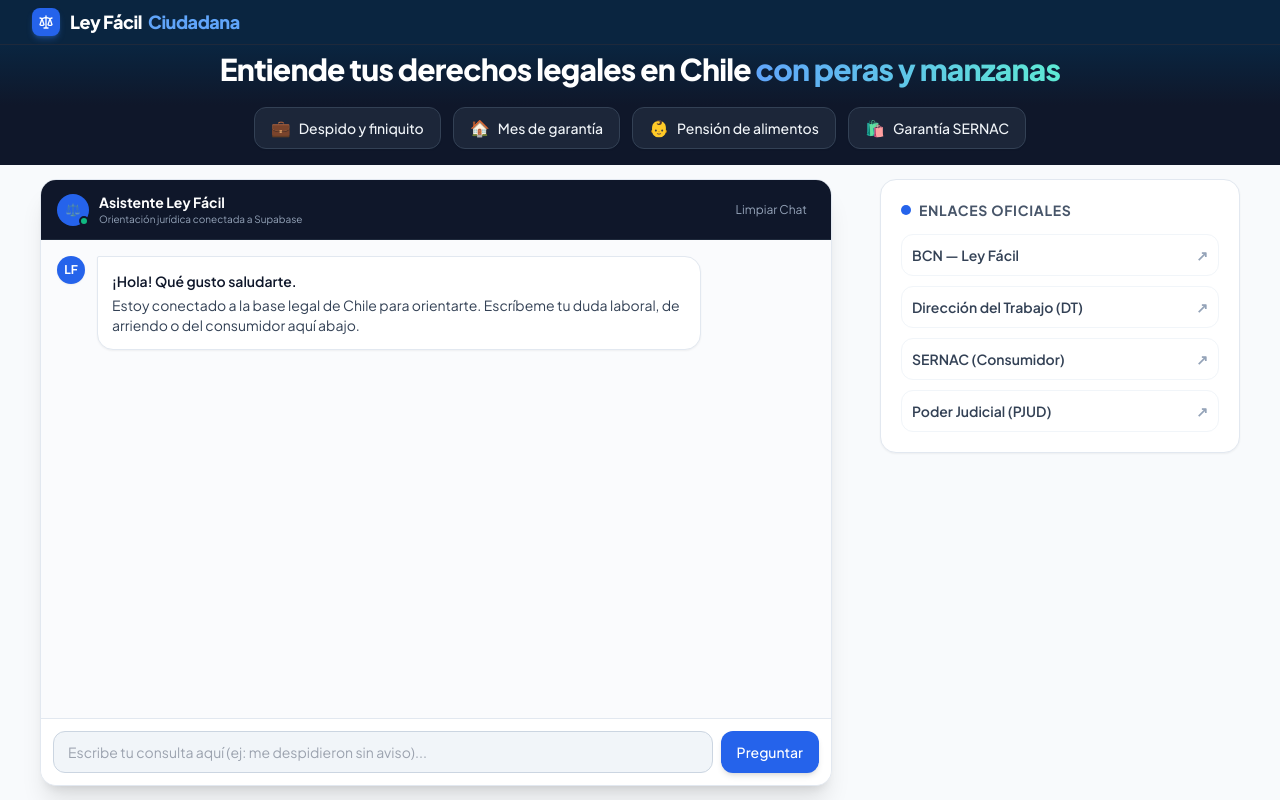
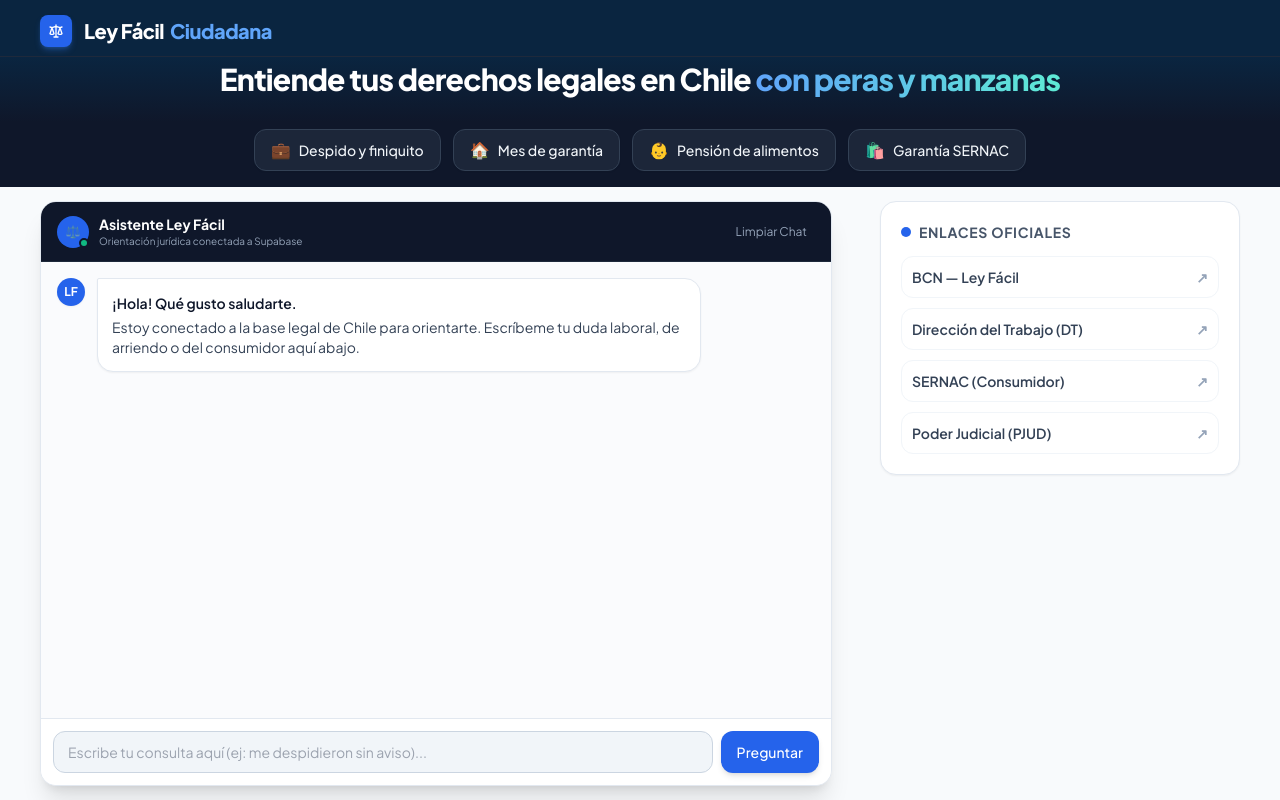
Before and after one commit to SmokeStudios96/ley-facil-chile, a website: page index.html in a window 1280 px wide. Drawn offline with nearby package versions, Linux system fonts and the light colour scheme.

Commit message:
style: aire al logo y mayor distancia vertical en hero

```diff
--- a/index.html
+++ b/index.html
@@ -27,17 +27,17 @@
 </head>
 <body class="bg-slate-50 text-slate-800 font-sans antialiased h-full flex flex-col overflow-hidden">
 
-  <!-- ================= NAVBAR ================= -->
+  <!-- ================= NAVBAR (LOGO CON MÁS AIRE Y BAJADO ~2 CM) ================= -->
   <nav class="bg-chile-navy border-b border-slate-800 shadow-md flex-shrink-0">
-    <div class="w-full px-4 sm:px-6 lg:px-8 h-11 flex items-center justify-between">
-      <div class="flex items-center gap-2.5">
-        <div class="w-7 h-7 rounded-lg bg-blue-600 text-white flex items-center justify-center shadow-md shadow-blue-500/30">
+    <div class="w-full px-6 sm:px-8 lg:px-10 h-14 flex items-center justify-between pt-1.5">
+      <div class="flex items-center gap-3">
+        <div class="w-8 h-8 rounded-lg bg-blue-600 text-white flex items-center justify-center shadow-md shadow-blue-500/30">
           <svg class="w-4 h-4" fill="none" stroke="currentColor" viewBox="0 0 24 24">
             <path stroke-linecap="round" stroke-linejoin="round" stroke-width="2" d="M3 6l3 1m0 0l-3 9a5.002 5.002 0 006.001 0M6 7l3 9M6 7l6-2m6 2l3-1m-3 1l-3 9a5.002 5.002 0 006.001 0M18 7l3 9m-3-9l-6-2m0-2v2m0 16V5m0 16H9m3 0h3"/>
           </svg>
         </div>
         <div>
-          <a href="#" class="text-lg font-extrabold tracking-tight text-white flex items-center gap-1.5">
+          <a href="#" class="text-lg sm:text-xl font-extrabold tracking-tight text-white flex items-center gap-1.5">
             Ley Fácil <span class="text-blue-400">Ciudadana</span>
           </a>
         </div>
@@ -45,16 +45,16 @@
     </div>
   </nav>
 
-  <!-- ================= HERO (TÍTULO ARRIBA Y BOTONES DESPEJADOS) ================= -->
-  <section class="bg-gradient-to-b from-chile-navy via-slate-900 to-slate-900 text-white pt-1.5 pb-4 px-4 flex-shrink-0">
+  <!-- ================= HERO (TÍTULO ARRIBA Y GRAN SEPARACIÓN HACIA ABAJO) ================= -->
+  <section class="bg-gradient-to-b from-chile-navy via-slate-900 to-slate-900 text-white pt-1 pb-4 px-4 flex-shrink-0">
     <div class="max-w-4xl mx-auto text-center">
-      <!-- Título elevado y sin punto al final -->
-      <h1 class="text-2xl sm:text-3xl font-extrabold tracking-tight leading-tight">
+      <!-- Título elevado -->
+      <h1 class="text-2xl sm:text-3xl font-extrabold tracking-tight leading-tight pt-0">
         Entiende tus derechos legales en Chile <span class="text-transparent bg-clip-text bg-gradient-to-r from-blue-400 to-teal-300">con peras y manzanas</span>
       </h1>
 
-      <!-- Consultas rápidas con distancia generosa (sin estar apretadas) -->
-      <div class="mt-4 sm:mt-5 max-w-4xl mx-auto">
+      <!-- Cajas de consulta con distancia amplia (mt-7 sm:mt-8) -->
+      <div class="mt-7 sm:mt-8 max-w-4xl mx-auto">
         <div class="flex flex-wrap gap-3 justify-center">
           <button onclick="handleQuickQuestion('despido')" class="bg-slate-800/90 hover:bg-blue-900/70 border border-slate-700 hover:border-blue-400 text-xs sm:text-sm text-slate-100 px-4 py-2 rounded-xl transition flex items-center gap-2 shadow-sm font-medium">
             <span class="text-base">💼</span> <span>Despido y finiquito</span>
```
